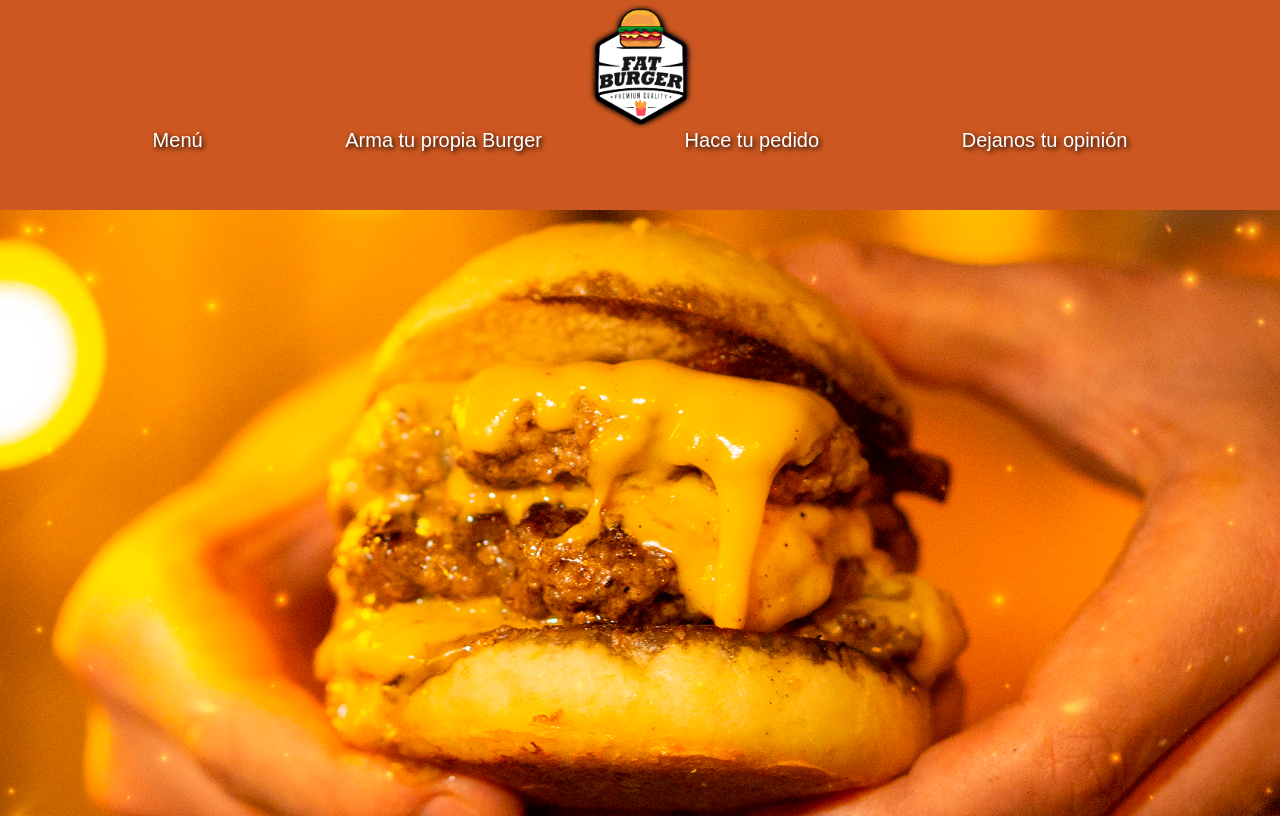
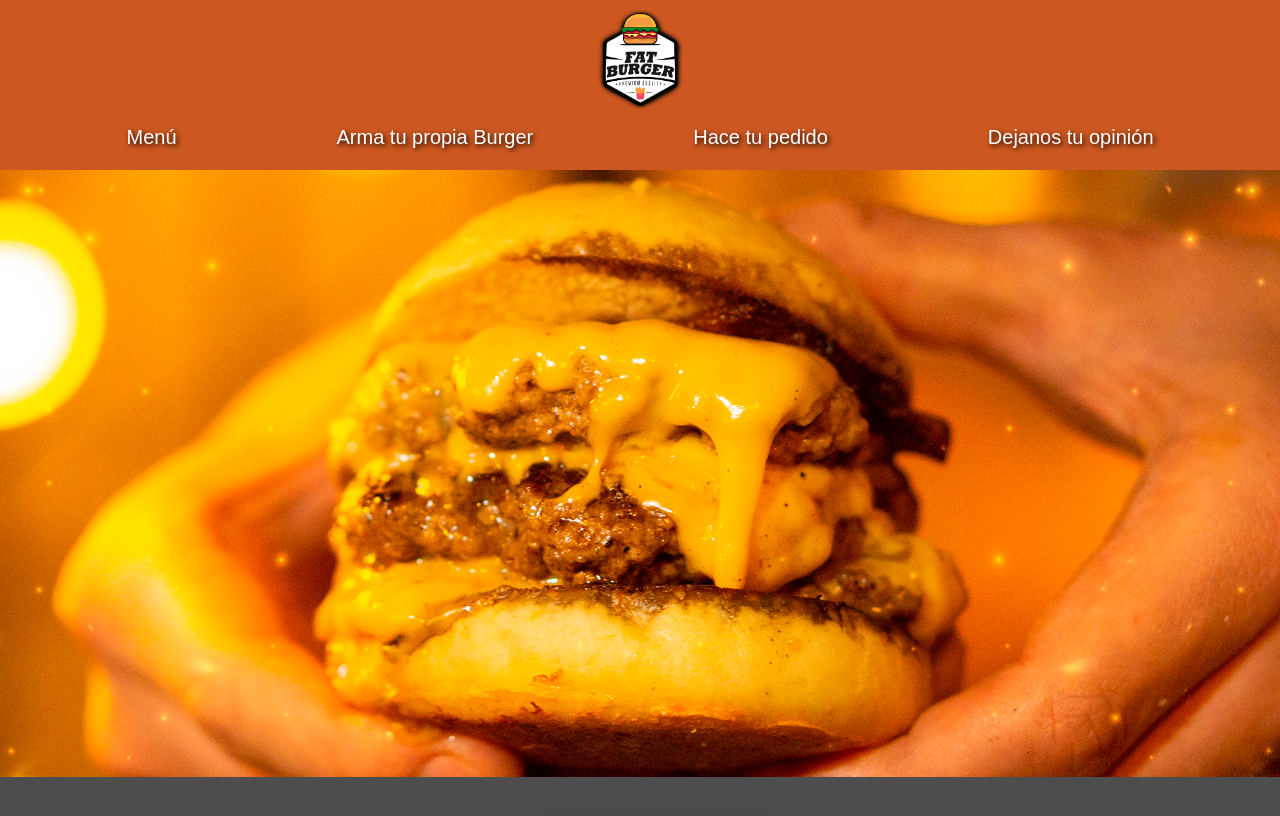
Before and after one commit to JuliChimente/FatBurger, a PHP site: page / in a window 1280 px wide. Shown: the top 816 px of the page. Run offline with PHP 8.4, Linux system fonts and the light colour scheme; some libraries are stand-ins or nearby versions; some web fonts are replaced.

Commit message:
Update estilos.css

```diff
--- a/css/estilos.css
+++ b/css/estilos.css
@@ -356,7 +356,7 @@ header {
 	background-color: #CD5720;
 	display: block;
 	width: 100vw;
-	height: 190px;
+	height: 150px;
 	margin-bottom: 20px;
 }
 
@@ -364,8 +364,10 @@ header {
 	width: 135px;
 	height: 120px;
 	margin: auto;
-	padding: 5px;
+	padding: 10px;
 	min-width: 135px;
+	display: flex;
+    	justify-content: center;
 }
 
 
@@ -373,8 +375,8 @@ header {
 	display: flex;
 	list-style: none;
 	text-align: center;
-	margin: 10px;
-	justify-content: space-evenly;
+	margin: 7px;
+	justify-content: center;
 }
 
 
@@ -383,6 +385,11 @@ header {
 	font-size: 20px;
 	color: #fff;
 	text-shadow: 2px 2px 5px black;
+	margin: 80px;
+}
+
+.HaceTuPedido a {
+	margin: 95px;
 }
 
 .Flex-Nav__li img {
```
